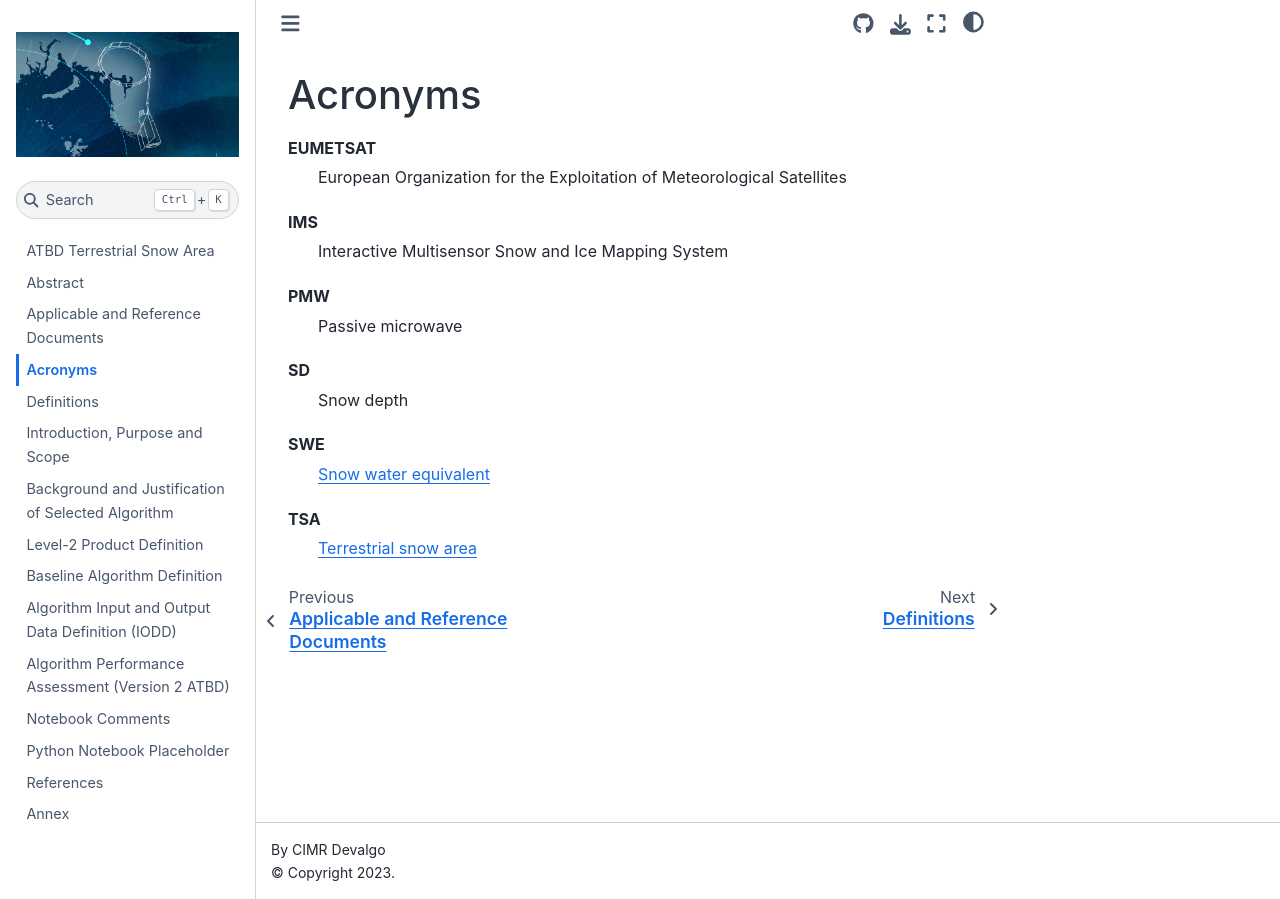
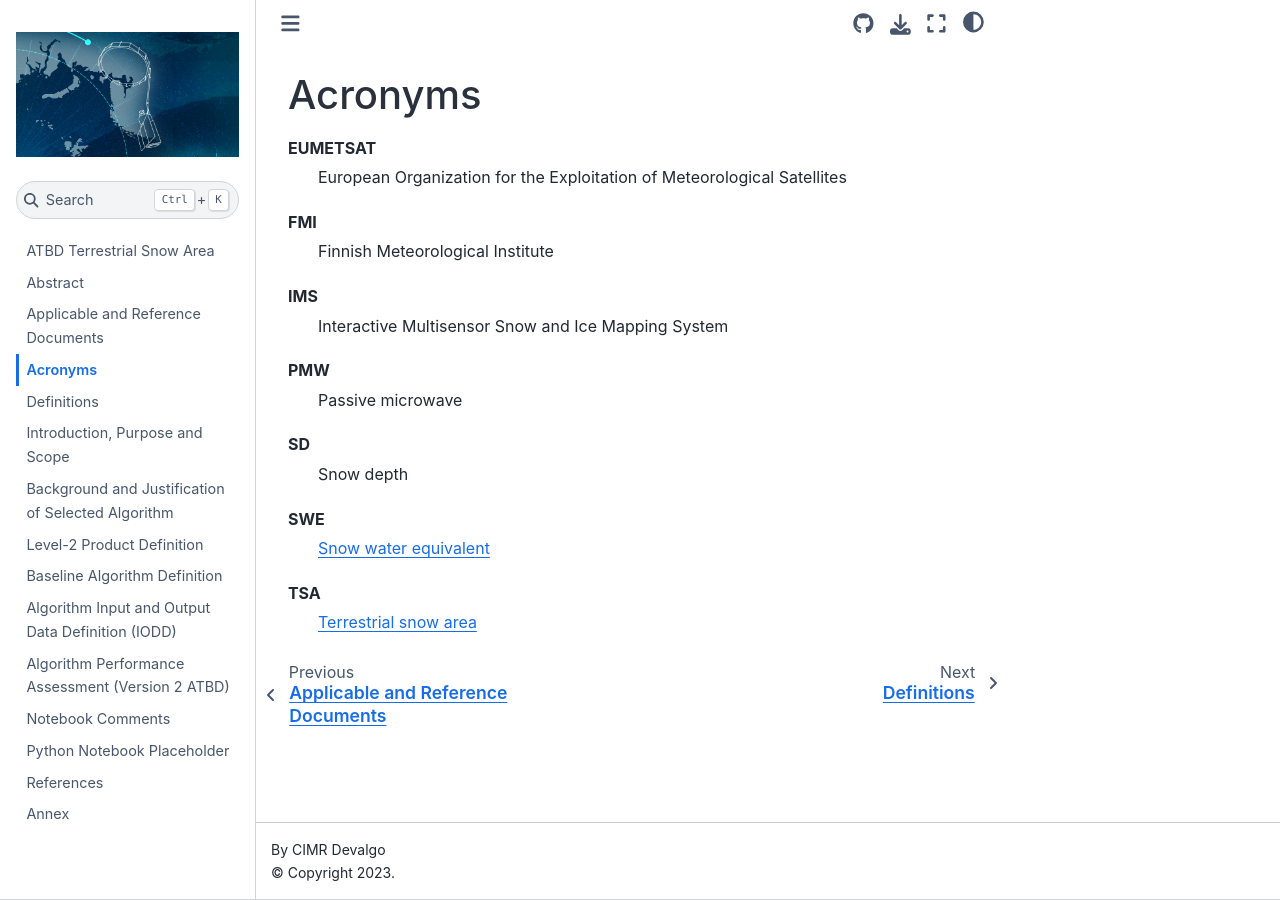
Before and after one commit to CIMR-Algos/TerrestrialSnowArea_ATBD, a Jupyter Book: the page built from book/acronyms.md, in a window 1280 px wide. Built offline with Jupyter Book 1.0.4 settings and Sphinx 7.4.7 and the Sphinx Book theme 1.1.4, drawn with Linux system fonts in a browser that asks for light colours.

Commit message:
Added acronym entry

```diff
--- a/book/acronyms.md
+++ b/book/acronyms.md
@@ -2,6 +2,9 @@
 
 EUMETSAT
 : European Organization for the Exploitation of Meteorological Satellites
+
+FMI
+: Finnish Meteorological Institute
 
 IMS
 : Interactive Multisensor Snow and Ice Mapping System
```
